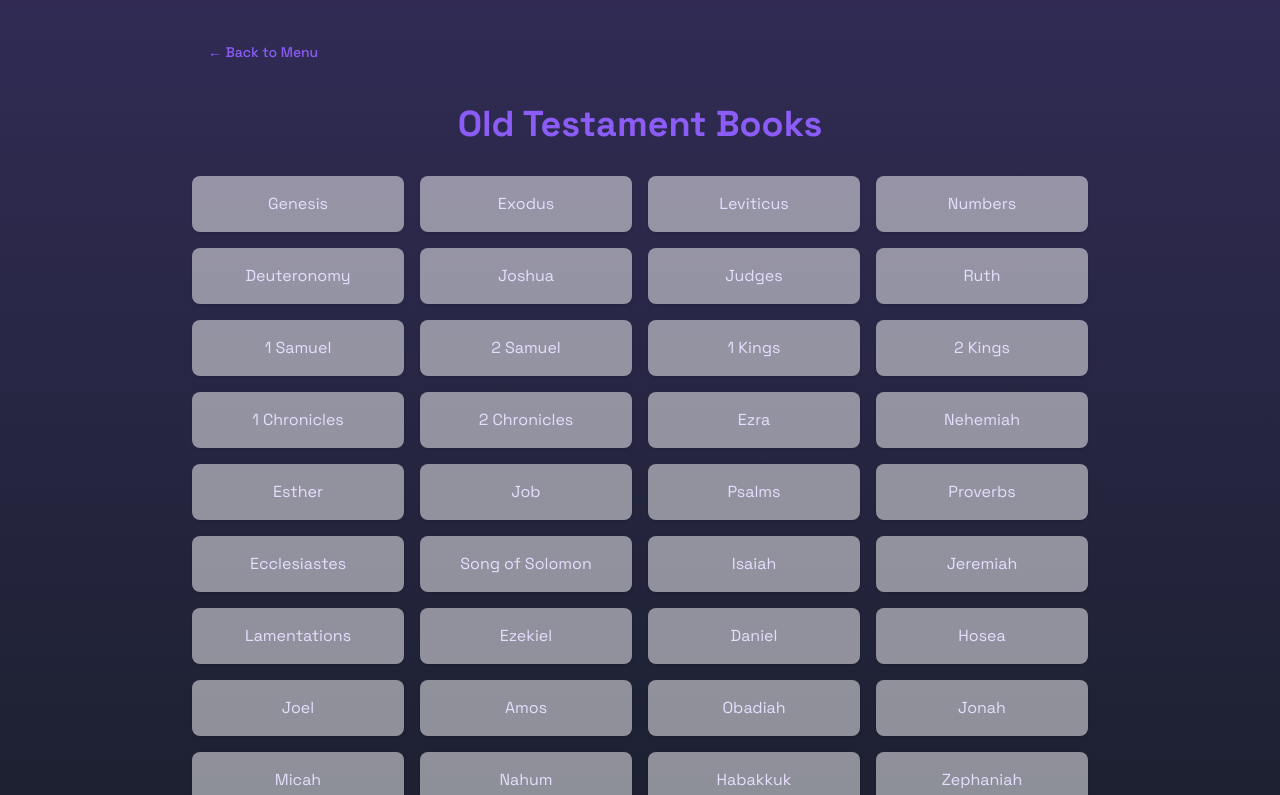
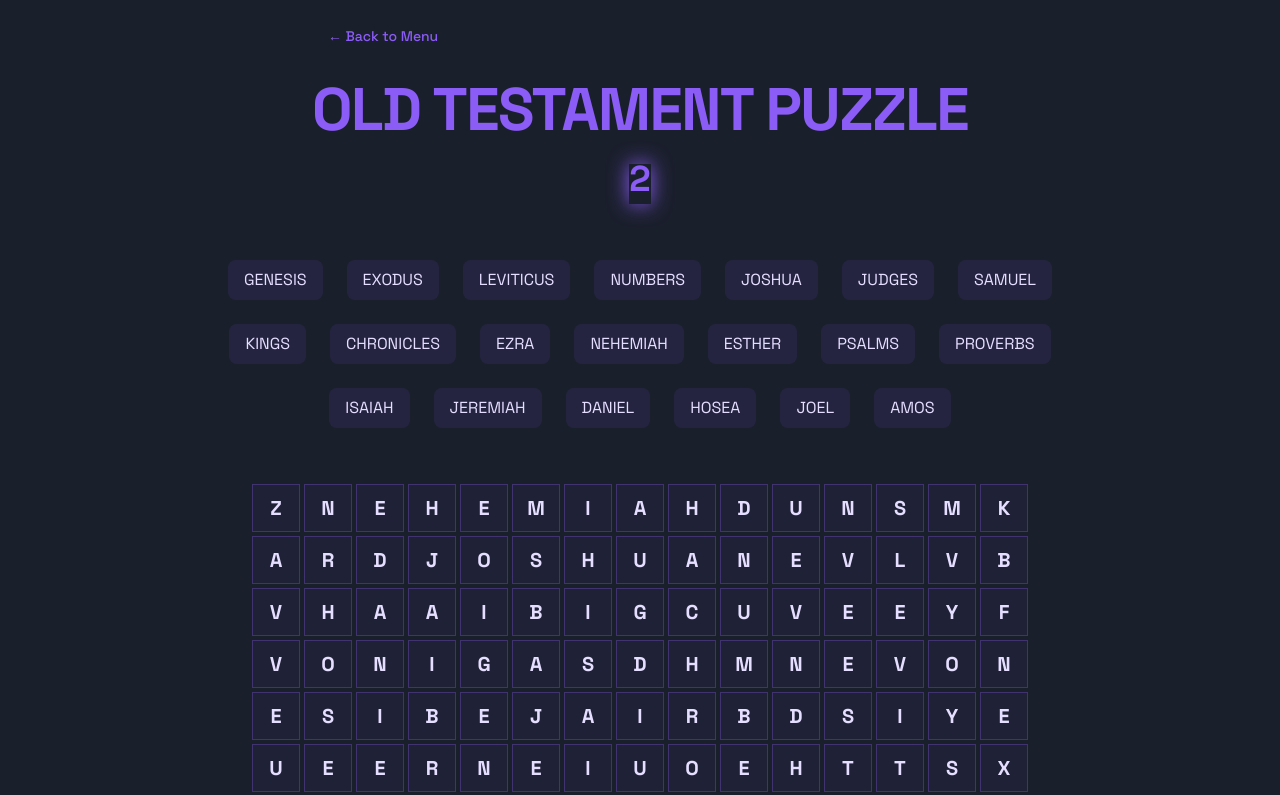
Before and after one commit to DrJones000/crossword-puzzle, a React (Vite) app: page /puzzle/bible-books/old-testament in a window 1280 px wide. Shown: the top 795 px of the page. Built offline with nearby package versions, Linux system fonts and the light colour scheme.

Commit message:
Add Old Testament puzzle functionality
Implement countdown and timer for the Old Testament puzzle, similar to the New Testament puzzle.
[skip gpt_engineer]

```diff
--- a/src/pages/OldTestamentPuzzle.tsx
+++ b/src/pages/OldTestamentPuzzle.tsx
@@ -1,18 +1,198 @@
-import { Button } from "@/components/ui/button";
-import { useNavigate } from "react-router-dom";
+import React, { useState, useEffect } from 'react';
+import { useNavigate } from 'react-router-dom';
+import Timer from '../components/Timer';
+import WordList from '../components/WordList';
+import CrosswordGrid from '../components/CrosswordGrid';
+import { Button } from '../components/ui/button';
+import { playClickSound, playCompleteSound, playVictorySound } from '../utils/sounds';
+
+const WORDS = [
+  "GENESIS", "EXODUS", "LEVITICUS", "NUMBERS", "JOSHUA",
+  "JUDGES", "SAMUEL", "KINGS", "CHRONICLES", "EZRA",
+  "NEHEMIAH", "ESTHER", "PSALMS", "PROVERBS", "ISAIAH",
+  "JEREMIAH", "DANIEL", "HOSEA", "JOEL", "AMOS"
+];
+
+const GRID_SIZE = 15; // Larger grid for more words
+
+const generateEmptyGrid = () => {
+  return Array(GRID_SIZE).fill(null).map(() =>
+    Array(GRID_SIZE).fill('')
+  );
+};
+
+const canPlaceWord = (
+  grid: string[][],
+  word: string,
+  row: number,
+  col: number,
+  isVertical: boolean
+) => {
+  if (isVertical && row + word.length > GRID_SIZE) return false;
+  if (!isVertical && col + word.length > GRID_SIZE) return false;
+
+  for (let i = 0; i < word.length; i++) {
+    const currentRow = isVertical ? row + i : row;
+    const currentCol = isVertical ? col : col + i;
+    const existingLetter = grid[currentRow][currentCol];
+
+    if (existingLetter && existingLetter !== word[i]) {
+      return false;
+    }
+  }
+  return true;
+};
+
+const placeWord = (
+  grid: string[][],
+  word: string,
+  row: number,
+  col: number,
+  isVertical: boolean
+) => {
+  const newGrid = grid.map(row => [...row]);
+  for (let i = 0; i < word.length; i++) {
+    if (isVertical) {
+      newGrid[row + i][col] = word[i];
+    } else {
+      newGrid[row][col + i] = word[i];
+    }
+  }
+  return newGrid;
+};
+
+const generateRandomGrid = () => {
+  let grid = generateEmptyGrid();
+  const placedWords: string[] = [];
+
+  // Try to place each word
+  for (const word of WORDS) {
+    let placed = false;
+    let attempts = 0;
+    const maxAttempts = 100;
+
+    while (!placed && attempts < maxAttempts) {
+      const isVertical = Math.random() > 0.5;
+      const row = Math.floor(Math.random() * GRID_SIZE);
+      const col = Math.floor(Math.random() * GRID_SIZE);
+
+      if (canPlaceWord(grid, word, row, col, isVertical)) {
+        grid = placeWord(grid, word, row, col, isVertical);
+        placed = true;
+        placedWords.push(word);
+      }
+      attempts++;
+    }
+  }
+
+  // Fill remaining empty cells with random letters
+  const letters = 'ABCDEFGHIJKLMNOPQRSTUVWXYZ';
+  for (let i = 0; i < GRID_SIZE; i++) {
+    for (let j = 0; j < GRID_SIZE; j++) {
+      if (!grid[i][j]) {
+        grid[i][j] = letters[Math.floor(Math.random() * letters.length)];
+      }
+    }
+  }
+
+  return grid;
+};
+
+const calculateScore = (timeInSeconds: number) => {
+  const score = Math.max(1000 - (timeInSeconds * 10), 100);
+  return Math.round(score);
+};
 
 const OldTestamentPuzzle = () => {
   const navigate = useNavigate();
-  console.log("Rendering Old Testament Puzzle page");
+  const [grid, setGrid] = useState<string[][]>(() => generateRandomGrid());
+  const [activeLetters, setActiveLetters] = useState<{ row: number; col: number }[]>([]);
+  const [completedWords, setCompletedWords] = useState<string[]>([]);
+  const [foundWordCells, setFoundWordCells] = useState<{ row: number; col: number }[]>([]);
+  const [isTimerRunning, setIsTimerRunning] = useState(true);
+  const [finalTime, setFinalTime] = useState(0);
+  const [finalScore, setFinalScore] = useState(0);
 
   const handleBackToMenu = () => {
-    console.log("Navigating back to puzzle selection");
-    navigate("/puzzles");
+    console.log('Navigating back to puzzle selection');
+    navigate('/puzzles');
+  };
+
+  useEffect(() => {
+    if (completedWords.length === WORDS.length) {
+      console.log('All words found! Playing victory sound...');
+      setIsTimerRunning(false);
+      const score = calculateScore(finalTime);
+      setFinalScore(score);
+      playVictorySound();
+
+      const timer = setTimeout(() => {
+        console.log('Navigating back to puzzle selection');
+        navigate('/puzzles');
+      }, 3000);
+
+      return () => clearTimeout(timer);
+    }
+  }, [completedWords, finalTime, navigate]);
+
+  const handleTimeUpdate = (time: number) => {
+    setFinalTime(time);
+  };
+
+  const checkWord = (letters: { row: number; col: number }[]) => {
+    const word = letters
+      .map(({ row, col }) => grid[row][col])
+      .join('');
+
+    const reversedWord = word.split('').reverse().join('');
+
+    console.log(`Checking word: ${word}`);
+
+    const upperWord = word.toUpperCase();
+    const upperReversedWord = reversedWord.toUpperCase();
+
+    const foundWord = WORDS.find(w => w === upperWord || w === upperReversedWord);
+
+    if (foundWord && !completedWords.includes(foundWord)) {
+      console.log(`Found word: ${foundWord}`);
+      playCompleteSound();
+      setCompletedWords(prev => [...prev, foundWord]);
+      setFoundWordCells(prev => [...prev, ...letters]);
+      setActiveLetters([]);
+    } else {
+      console.log('Word not found in list');
+    }
+  };
+
+  const handleLetterClick = (row: number, col: number) => {
+    playClickSound();
+    const letterPos = { row, col };
+
+    const letterIndex = activeLetters.findIndex(
+      pos => pos.row === row && pos.col === col
+    );
+
+    setActiveLetters(prev => {
+      if (letterIndex !== -1) {
+        if (letterIndex === prev.length - 1) {
+          const newActive = prev.slice(0, -1);
+          console.log('Letter deselected');
+          return newActive;
+        }
+        return prev;
+      }
+
+      const newActive = [...prev, letterPos];
+      setTimeout(() => checkWord(newActive), 100);
+      return newActive;
+    });
   };
 
   return (
-    <div className="min-h-screen p-8 bg-gradient-to-b from-primary/20 to-secondary/20">
-      <div className="max-w-4xl mx-auto space-y-8">
+    <div className="min-h-screen p-4 animate-fadeIn">
+      <div className="max-w-4xl mx-auto space-y-12 flex flex-col items-center">
+        <div className="text-center space-y-6">
+          <div className="flex items-center justify-between w-full">
             <Button
               variant="ghost"
               onClick={handleBackToMenu}
@@ -20,30 +200,39 @@ const OldTestamentPuzzle = () => {
             >
               ← Back to Menu
             </Button>
+          </div>
+          <h1 className="text-4xl md:text-5xl lg:text-6xl font-bold text-primary tracking-tight">
+            OLD TESTAMENT PUZZLE
+          </h1>
+          <div className="inline-block">
+            <Timer isRunning={isTimerRunning} onTimeUpdate={handleTimeUpdate} />
+          </div>
+          {!isTimerRunning && finalScore > 0 && (
+            <div className="text-2xl font-bold text-primary animate-bounce">
+              Final Score: {finalScore} points!
+            </div>
+          )}
+        </div>
 
-        <h1 className="text-3xl md:text-4xl font-bold text-primary text-center">
-          Old Testament Books
-        </h1>
+        <div className="w-full px-4">
+          <WordList words={WORDS} completedWords={completedWords} />
+        </div>
 
-        <div className="grid grid-cols-2 md:grid-cols-3 lg:grid-cols-4 gap-4 text-center">
-          {[
-            "Genesis", "Exodus", "Leviticus", "Numbers", "Deuteronomy",
-            "Joshua", "Judges", "Ruth", "1 Samuel", "2 Samuel",
-            "1 Kings", "2 Kings", "1 Chronicles", "2 Chronicles", "Ezra",
-            "Nehemiah", "Esther", "Job", "Psalms", "Proverbs",
-            "Ecclesiastes", "Song of Solomon", "Isaiah", "Jeremiah", "Lamentations",
-            "Ezekiel", "Daniel", "Hosea", "Joel", "Amos",
-            "Obadiah", "Jonah", "Micah", "Nahum", "Habakkuk",
-            "Zephaniah", "Haggai", "Zechariah", "Malachi"
-          ].map((book) => (
-            <div
-              key={book}
-              className="p-4 bg-white/50 rounded-lg shadow hover:shadow-md transition-shadow"
-            >
-              {book}
+        <div className="w-full flex justify-center px-4 overflow-x-auto">
+          <CrosswordGrid
+            grid={grid}
+            activeLetters={activeLetters}
+            foundWordCells={foundWordCells}
+            onLetterClick={handleLetterClick}
+            gameCompleted={completedWords.length === WORDS.length}
+          />
         </div>
-          ))}
+
+        {completedWords.length === WORDS.length && (
+          <div className="text-center text-2xl font-bold text-primary animate-glow">
+            Congratulations! You've completed the puzzle!
           </div>
+        )}
       </div>
     </div>
   );
```
Lines whose indentation alone changed are shown as unchanged.
